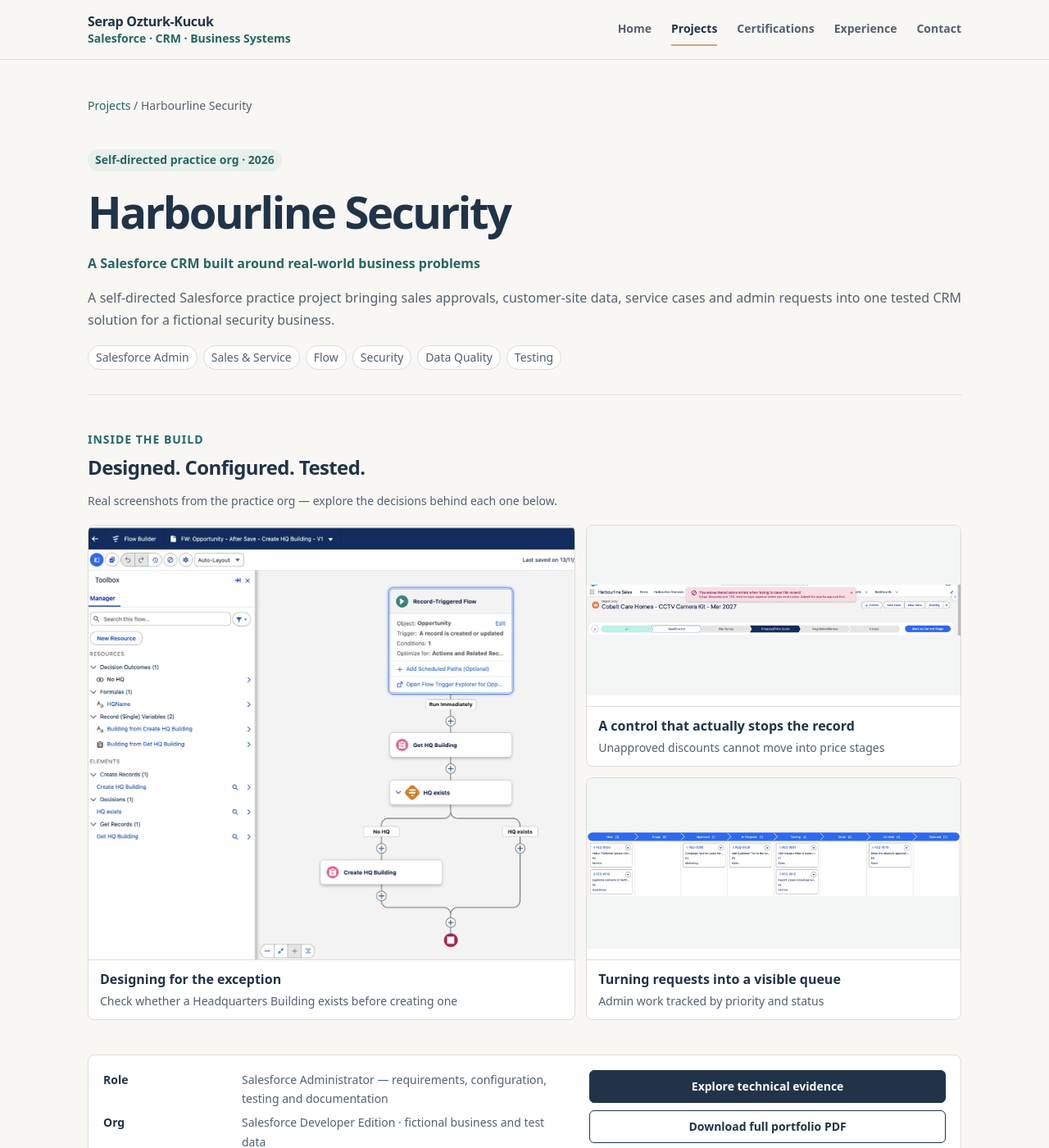
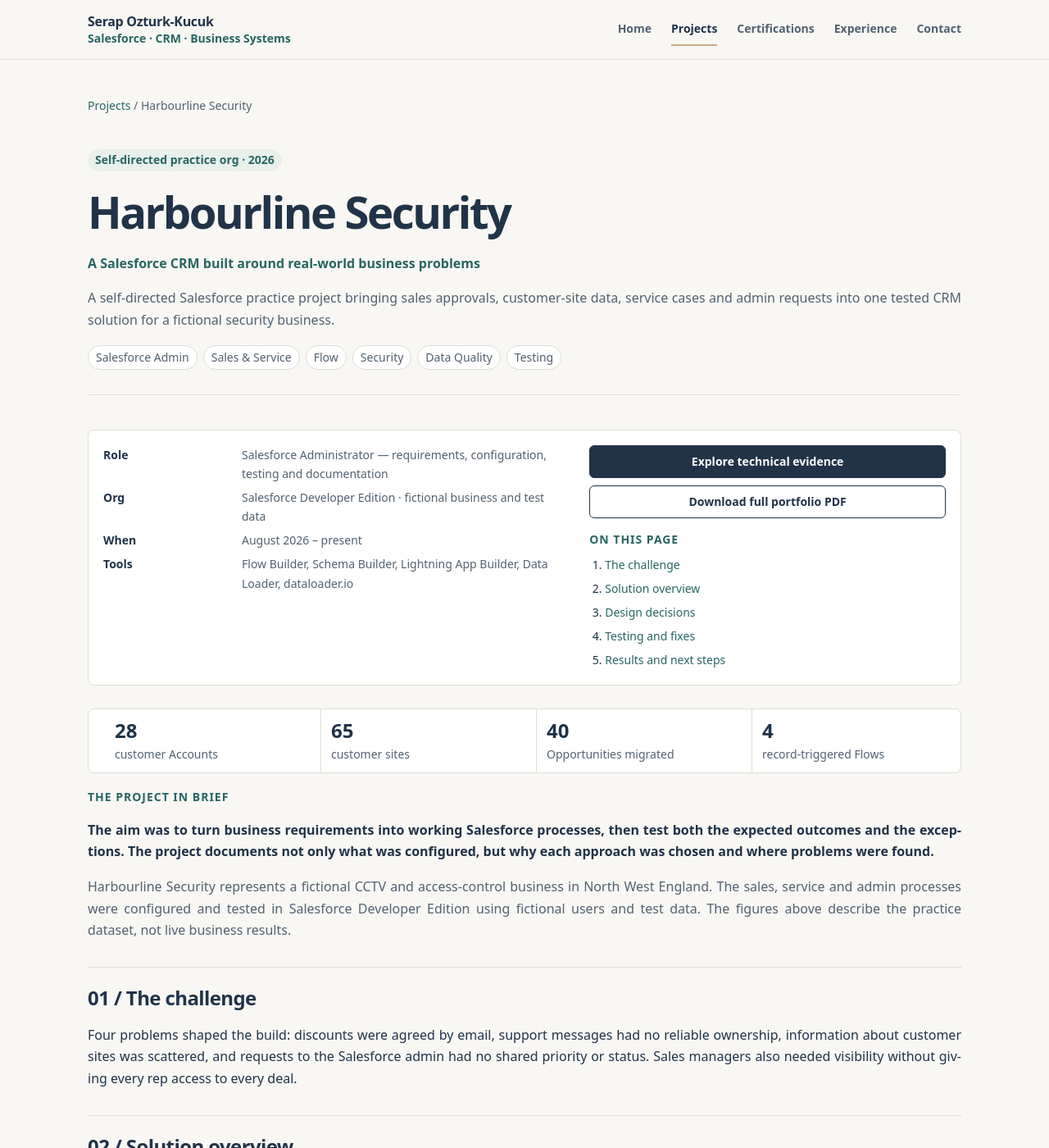
Before and after one commit to serapozturkkucuk/serapozturkkucuk.github.io, a Jekyll site: the page built from _projects/harbourline.md, in a window 1280 px wide and 1400 px high. Shown: the whole window at 82% size. Built offline with Jekyll 4.4.1, drawn with Linux system fonts in a browser that asks for light colours.

Commit message:
Remove screenshots from top of case study before context

```diff
--- a/_layouts/project.html
+++ b/_layouts/project.html
@@ -10,23 +10,6 @@ layout: default
   <p class="lede">{{ page.summary }}</p>
   {% if page.tags %}<ul class="tags">{% for t in page.tags %}<li>{{ t }}</li>{% endfor %}</ul>{% endif %}
 </header>
-
-{% if page.showcase_images %}
-<section class="project-showcase" aria-label="Highlights from the {{ page.title }} project">
-  <div class="showcase-heading">
-    <div><span class="label">Inside the build</span><h2>Designed. Configured. Tested.</h2></div>
-    <p>Real screenshots from the practice org — explore the decisions behind each one below.</p>
-  </div>
-  <div class="showcase-gallery">
-    {% for shot in page.showcase_images %}
-      <a class="showcase-shot" href="{{ shot.anchor }}">
-        <span class="showcase-img"><img src="{{ shot.image | relative_url }}" alt="{{ shot.alt | escape }}" {% if forloop.first %}fetchpriority="high" decoding="async"{% else %}loading="lazy" decoding="async"{% endif %}></span>
-        <span class="showcase-copy"><strong>{{ shot.title }}</strong><small>{{ shot.caption }}</small></span>
-      </a>
-    {% endfor %}
-  </div>
-</section>
-{% endif %}
 
 <div class="case-grid">
   <aside class="facts-box" aria-label="Project facts">
```
